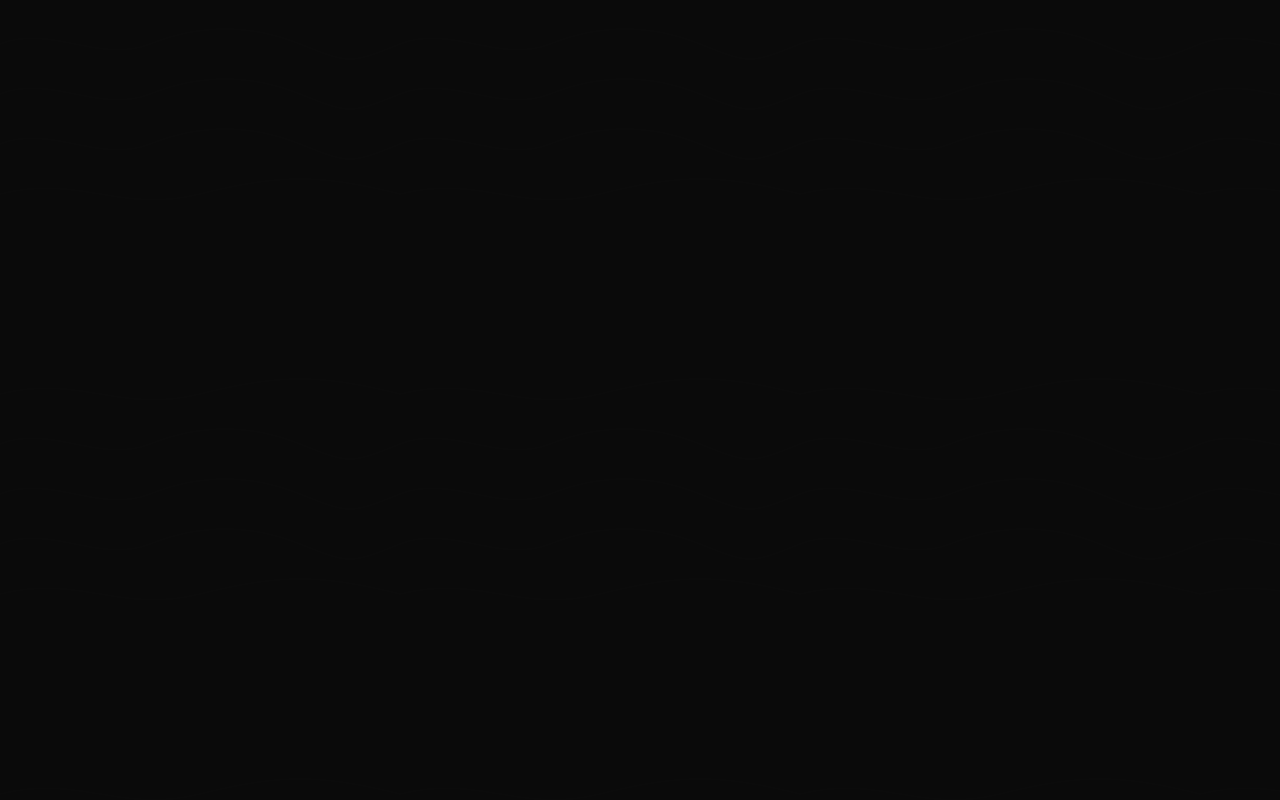
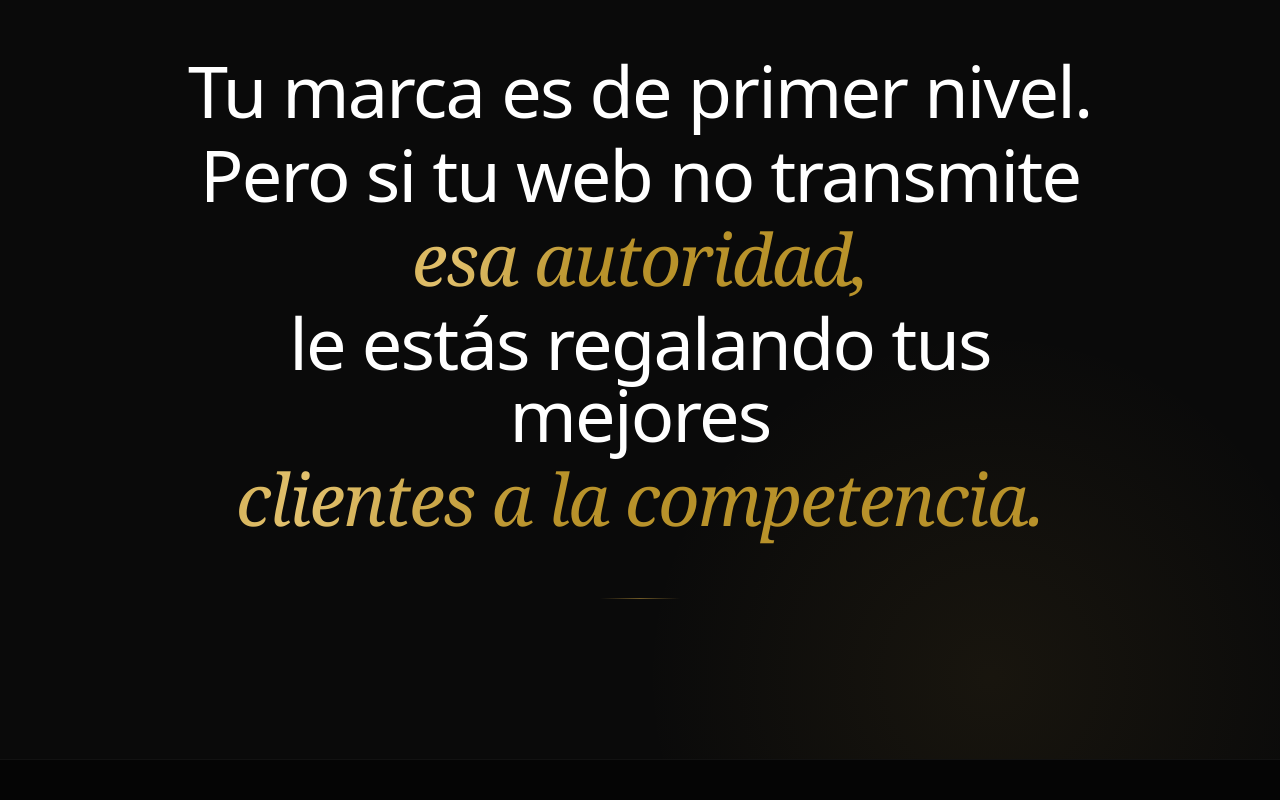
Before and after one commit to 5krbg52hf8-jpg/Studioush, a React (Vite) app: page / in a window 1280 px wide. Shown: the part 1240-2040 px from the top of the page. Built offline with nearby package versions, Linux system fonts and the light colour scheme.

Commit message:
Refining animations, typography, and mobile layout for premium experience

```diff
--- a/src/components/blocks/LandingSections.tsx
+++ b/src/components/blocks/LandingSections.tsx
@@ -115,7 +115,7 @@ export function AuthorityRibbon() {
 
 export function ProblemSection() {
     return (
-        <section id="agency" className="w-full bg-[#0a0a0a] relative z-20">
+        <section id="agency" className="w-full relative z-20">
             <TopographyPattern className="opacity-15" />
             <TextRevealByWord text="Tu marca es de primer nivel. Pero si tu web no transmite esa autoridad, le estás regalando tus mejores clientes a la competencia." />
         </section>
@@ -150,7 +150,7 @@ export function StatsSection() {
                             viewport={{ once: true, margin: "-50px" }}
                             transition={{ duration: 0.8, delay: 0.2, type: "spring", bounce: 0.3 }}
                         >
-                            <div className="bg-white/[0.02] border border-white/10 rounded-3xl p-8 flex flex-col justify-center glass backdrop-blur-md h-full hover:border-[var(--gold)]/30 hover:shadow-[0_0_40px_rgba(201,169,110,0.08)] transition-all duration-700 group">
+                            <div className="bg-white/[0.02] border border-white/10 rounded-3xl p-8 flex flex-col justify-center glass backdrop-blur-md h-full hover:border-[var(--gold)]/30 hover:shadow-[0_0_40px_rgba(232,197,71,0.15)] transition-all duration-700 group">
                                 <p className="text-6xl font-light text-white mb-2 group-hover:text-gold transition-colors duration-500">0%</p>
                                 <p className="text-xs uppercase tracking-widest text-white/50 font-medium">Plantillas Genéricas</p>
                             </div>
@@ -163,7 +163,7 @@ export function StatsSection() {
                             viewport={{ once: true, margin: "-50px" }}
                             transition={{ duration: 0.8, delay: 0.4, type: "spring", bounce: 0.3 }}
                         >
-                            <div className="bg-white/[0.02] border border-white/10 rounded-3xl p-8 flex flex-col justify-center glass backdrop-blur-md h-full hover:border-[var(--gold)]/30 hover:shadow-[0_0_40px_rgba(201,169,110,0.08)] transition-all duration-700 group">
+                            <div className="bg-white/[0.02] border border-white/10 rounded-3xl p-8 flex flex-col justify-center glass backdrop-blur-md h-full hover:border-[var(--gold)]/30 hover:shadow-[0_0_40px_rgba(232,197,71,0.15)] transition-all duration-700 group">
                                 <p className="text-6xl font-light text-white mb-2 group-hover:text-gold transition-colors duration-500">&lt; 3s</p>
                                 <p className="text-xs uppercase tracking-widest text-white/50 font-medium">Tiempo de Carga</p>
                             </div>
@@ -177,7 +177,7 @@ export function StatsSection() {
                             transition={{ duration: 0.8, delay: 0.6, type: "spring", bounce: 0.3 }}
                             className="md:col-span-2"
                         >
-                            <div className="bg-white/[0.02] border border-white/10 rounded-3xl p-8 flex flex-col justify-center glass backdrop-blur-md h-full hover:border-[var(--gold)]/30 hover:shadow-[0_0_40px_rgba(201,169,110,0.08)] transition-all duration-700 group">
+                            <div className="bg-white/[0.02] border border-white/10 rounded-3xl p-8 flex flex-col justify-center glass backdrop-blur-md h-full hover:border-[var(--gold)]/30 hover:shadow-[0_0_40px_rgba(232,197,71,0.15)] transition-all duration-700 group">
                                 <p className="text-6xl font-light text-white mb-2 group-hover:text-gold transition-colors duration-500">100%</p>
                                 <p className="text-xs uppercase tracking-widest text-white/50 font-medium">Arquitectura Digital a Medida</p>
                             </div>
@@ -603,15 +603,15 @@ export function FooterSection() {
                     className="text-center mb-32"
                 >
 
-                    <h2 className="text-4xl sm:text-5xl md:text-7xl font-light text-white tracking-tight mb-8 drop-shadow-2xl">
-                        Dejá de competir por precio.<br/>
-                        <span className="font-serif italic text-gold inline-flex flex-wrap items-baseline gap-x-3 sm:gap-x-4">
-                            Empezá a competir por
+                    <h2 className="text-3xl sm:text-5xl md:text-7xl font-light text-white tracking-tight mb-8 drop-shadow-2xl">
+                        Dejá de competir por precio.<br className="hidden sm:block" />
+                        <span className="font-serif italic text-gold inline-flex flex-wrap items-baseline gap-x-2 sm:gap-x-4 mt-2 sm:mt-0">
+                            Empezá a competir <span className="whitespace-nowrap">por
                             <RotatingText
                                 words={["autoridad.", "calidad.", "presencia.", "impacto.", "excelencia."]}
                                 interval={2500}
-                                className="inline-flex !h-[1.2em] !w-auto text-gold"
-                            />
+                                className="inline-flex !h-[1.2em] !w-auto text-gold ml-2"
+                            /></span>
                         </span>
                     </h2>
                     <p className="text-white/50 text-lg font-light leading-relaxed max-w-2xl mx-auto mb-16">
--- /dev/null
+++ b/src/components/ui/sparkles-text.tsx
@@ -0,0 +1,112 @@
+import { useEffect, useState, type CSSProperties, type FC } from "react";
+import { motion } from "framer-motion";
+import { cn } from "../../lib/utils";
+
+interface Sparkle {
+  id: string;
+  x: string;
+  y: string;
+  color: string;
+  delay: number;
+  scale: number;
+  lifespan: number;
+}
+
+interface SparklesTextProps {
+  className?: string;
+  text: string;
+  sparklesCount?: number;
+  colors?: {
+    first: string;
+    second: string;
+  };
+}
+
+/**
+ * SparklesText — Animated sparkle/star particles float over the text.
+ * Adapted from MagicUI SparklesText component.
+ * Uses premium gold palette for Studio Ush.
+ */
+export const SparklesText: FC<SparklesTextProps> = ({
+  text,
+  colors = { first: "#D4A844", second: "#E2C16E" },
+  className,
+  sparklesCount = 12,
+}) => {
+  const [sparkles, setSparkles] = useState<Sparkle[]>([]);
+
+  useEffect(() => {
+    const generateStar = (): Sparkle => {
+      const starX = `${Math.random() * 100}%`;
+      const starY = `${Math.random() * 100}%`;
+      const color = Math.random() > 0.5 ? colors.first : colors.second;
+      const delay = Math.random() * 2;
+      const scale = Math.random() * 1 + 0.3;
+      const lifespan = Math.random() * 10 + 5;
+      const id = `${starX}-${starY}-${Date.now()}-${Math.random()}`;
+      return { id, x: starX, y: starY, color, delay, scale, lifespan };
+    };
+
+    const initializeStars = () => {
+      const newSparkles = Array.from({ length: sparklesCount }, generateStar);
+      setSparkles(newSparkles);
+    };
+
+    const updateStars = () => {
+      setSparkles((currentSparkles) =>
+        currentSparkles.map((star) => {
+          if (star.lifespan <= 0) {
+            return generateStar();
+          } else {
+            return { ...star, lifespan: star.lifespan - 0.1 };
+          }
+        })
+      );
+    };
+
+    initializeStars();
+    const interval = setInterval(updateStars, 100);
+    return () => clearInterval(interval);
+  }, [colors.first, colors.second, sparklesCount]);
+
+  return (
+    <span
+      className={cn("relative inline-block", className)}
+      style={
+        {
+          "--sparkles-first-color": colors.first,
+          "--sparkles-second-color": colors.second,
+        } as CSSProperties
+      }
+    >
+      {sparkles.map((sparkle) => (
+        <SparkleIcon key={sparkle.id} {...sparkle} />
+      ))}
+      {text}
+    </span>
+  );
+};
+
+const SparkleIcon: FC<Sparkle> = ({ id, x, y, color, delay, scale }) => {
+  return (
+    <motion.svg
+      key={id}
+      className="pointer-events-none absolute z-20"
+      initial={{ opacity: 0, left: x, top: y }}
+      animate={{
+        opacity: [0, 1, 0],
+        scale: [0, scale, 0],
+        rotate: [75, 120, 150],
+      }}
+      transition={{ duration: 0.8, repeat: Infinity, delay }}
+      width="21"
+      height="21"
+      viewBox="0 0 21 21"
+    >
+      <path
+        d="M9.82531 0.843845C10.0553 0.215178 10.9446 0.215178 11.1746 0.843845L11.8618 2.72026C12.4006 4.19229 12.3916 6.39157 13.5 7.5C14.6084 8.60843 16.8077 8.59935 18.2797 9.13822L20.1561 9.82534C20.7858 10.0553 20.7858 10.9447 20.1561 11.1747L18.2797 11.8618C16.8077 12.4007 14.6084 12.3916 13.5 13.5C12.3916 14.6084 12.4006 16.8077 11.8618 18.2798L11.1746 20.1562C10.9446 20.7858 10.0553 20.7858 9.82531 20.1562L9.13819 18.2798C8.59932 16.8077 8.60843 14.6084 7.5 13.5C6.39157 12.3916 4.19225 12.4007 2.72023 11.8618L0.843814 11.1747C0.215148 10.9447 0.215148 10.0553 0.843814 9.82534L2.72023 9.13822C4.19225 8.59935 6.39157 8.60843 7.5 7.5C8.60843 6.39157 8.59932 4.19229 9.13819 2.72026L9.82531 0.843845Z"
+        fill={color}
+      />
+    </motion.svg>
+  );
+};
--- a/src/components/ui/text-reveal.tsx
+++ b/src/components/ui/text-reveal.tsx
@@ -1,70 +1,157 @@
 import { useRef } from "react";
-import type { FC, ReactNode } from "react";
-import { motion, MotionValue, useScroll, useTransform } from "framer-motion";
+import type { FC } from "react";
+import { motion, useInView } from "framer-motion";
 import { cn } from "../../lib/utils";
+import { SparklesText } from "./sparkles-text";
 
 interface TextRevealByWordProps {
   text: string;
   className?: string;
 }
 
+/**
+ * Ultra-premium cinematic text reveal with SparklesText effect.
+ *
+ * Features:
+ * - Line-by-line blur→clear reveal with stagger
+ * - Animated golden sparkle particles on highlighted phrases
+ * - Gold shimmer gradient + sparkles on key emotional lines
+ * - Animated ambient gold glow backdrop
+ * - Uniform text sizing — no jarring size differences
+ * - Compact vertical padding — no excessive whitespace
+ *
+ * Mobile-first: all text sizes are generous and readable.
+ */
 export const TextRevealByWord: FC<TextRevealByWordProps> = ({
   text,
   className,
 }) => {
-  const targetRef = useRef<HTMLDivElement | null>(null);
+  const containerRef = useRef<HTMLDivElement | null>(null);
+  const isInView = useInView(containerRef, { once: true, margin: "-10%" });
 
-  const { scrollYProgress } = useScroll({
-    target: targetRef,
-    offset: ["start start", "end end"],
-  });
-  const words = text.split(" ");
-
-  // Fade in when entering, fade out when leaving — text visible during scroll
-  const panelOpacity = useTransform(scrollYProgress, [0, 0.05, 0.9, 1], [0, 1, 1, 0]);
+  const lines = splitIntoLines(text);
 
   return (
-    <div ref={targetRef} className={cn("relative z-0 h-[300vh]", className)}>
-      {/* Fixed panel — replaces sticky to avoid overflow ancestor issues */}
+    <div
+      ref={containerRef}
+      className={cn(
+        "relative z-20 w-full bg-[#0a0a0a] py-20 sm:py-24 md:py-32 lg:py-40 overflow-hidden",
+        className
+      )}
+    >
+      {/* Animated ambient glow — warm gold radial */}
       <motion.div
-        style={{ opacity: panelOpacity }}
-        className="fixed top-0 left-0 right-0 h-[100dvh] flex items-center justify-center z-30 pointer-events-none bg-[#0a0a0a]"
-      >
-        <p className="flex flex-wrap max-w-5xl p-5 text-3xl font-light text-white/20 md:p-8 md:text-5xl lg:p-10 lg:text-6xl xl:text-7xl">
-          {words.map((word, i) => {
-            // Map each word to a compressed range (15%-85% of scroll)
-            // This makes the text illuminate faster
-            const wordStart = 0.15 + (i / words.length) * 0.7;
-            const wordEnd = wordStart + (1 / words.length) * 0.7;
-            return (
-              <Word key={i} progress={scrollYProgress} range={[wordStart, wordEnd]}>
-                {word}
-              </Word>
-            );
-          })}
-        </p>
-      </motion.div>
+        initial={{ opacity: 0, scale: 0.8 }}
+        animate={isInView ? { opacity: 1, scale: 1 } : {}}
+        transition={{ duration: 2.5, ease: "easeOut" }}
+        className="absolute top-1/2 left-1/2 -translate-x-1/2 -translate-y-1/2 w-[400px] h-[400px] sm:w-[500px] sm:h-[500px] md:w-[700px] md:h-[700px] pointer-events-none"
+        style={{
+          background: "radial-gradient(circle at center, rgba(212,168,68,0.07) 0%, rgba(212,168,68,0.03) 40%, transparent 70%)",
+        }}
+      />
+
+      <div className="max-w-5xl mx-auto px-5 sm:px-6 md:px-8 lg:px-10">
+        <div className="flex flex-col items-center text-center gap-1 sm:gap-2 md:gap-3">
+          {lines.map((line, i) => (
+            <motion.div
+              key={i}
+              initial={{
+                opacity: 0,
+                filter: "blur(14px)",
+                y: 35,
+                scale: 0.96,
+              }}
+              animate={
+                isInView
+                  ? {
+                      opacity: 1,
+                      filter: "blur(0px)",
+                      y: 0,
+                      scale: 1,
+                    }
+                  : {}
+              }
+              transition={{
+                duration: 0.9,
+                delay: 0.1 + i * 0.15,
+                ease: [0.22, 1, 0.36, 1],
+              }}
+              className="block will-change-[filter,opacity,transform]"
+            >
+              {line.highlight ? (
+                <span
+                  className={cn(
+                    "text-gold-shimmer font-serif italic font-medium",
+                    "text-[1.6rem] sm:text-[2rem] md:text-5xl lg:text-6xl xl:text-7xl",
+                    "leading-[1.3] tracking-tight"
+                  )}
+                >
+                  {line.text}
+                </span>
+              ) : (
+                <span
+                  className={cn(
+                    "text-white font-light",
+                    "text-[1.6rem] sm:text-[2rem] md:text-5xl lg:text-6xl xl:text-7xl",
+                    "leading-[1.3] tracking-tight"
+                  )}
+                >
+                  {line.text}
+                </span>
+              )}
+            </motion.div>
+          ))}
+        </div>
+
+        {/* Decorative animated gold line */}
+        <motion.div
+          initial={{ scaleX: 0, opacity: 0 }}
+          animate={isInView ? { scaleX: 1, opacity: 1 } : {}}
+          transition={{
+            duration: 1.8,
+            delay: lines.length * 0.15 + 0.5,
+            ease: [0.22, 1, 0.36, 1],
+          }}
+          className="mx-auto mt-10 sm:mt-12 md:mt-16 w-20 h-px origin-center"
+          style={{
+            background: "linear-gradient(90deg, transparent, rgba(212,168,68,0.5), transparent)",
+          }}
+        />
+      </div>
     </div>
   );
 };
 
-interface WordProps {
-  children: ReactNode;
-  progress: MotionValue<number>;
-  range: [number, number];
+interface LineData {
+  text: string;
+  highlight: boolean;
 }
 
-const Word: FC<WordProps> = ({ children, progress, range }) => {
-  const opacity = useTransform(progress, range, [0, 1]);
-  return (
-    <span className="xl:lg-3 relative mx-1 lg:mx-2.5">
-      <span className="absolute opacity-10">{children}</span>
-      <motion.span
-        style={{ opacity: opacity }}
-        className="text-white drop-shadow-lg will-change-[opacity]"
-      >
-        {children}
-      </motion.span>
-    </span>
-  );
-};
+/**
+ * Splits the agency message into balanced line fragments.
+ * Optimized for mobile readability — no orphaned single words.
+ * Key emotional phrases are highlighted with sparkles + gold shimmer.
+ */
+function splitIntoLines(text: string): LineData[] {
+  if (text.includes("primer nivel")) {
+    return [
+      { text: "Tu marca es de primer nivel.", highlight: false },
+      { text: "Pero si tu web no transmite", highlight: false },
+      { text: "esa autoridad,", highlight: true },
+      { text: "le estás regalando tus mejores", highlight: false },
+      { text: "clientes a la competencia.", highlight: true },
+    ];
+  }
+
+  // Fallback
+  const words = text.split(" ");
+  const chunkSize = Math.ceil(words.length / 4);
+  const lines: LineData[] = [];
+  for (let i = 0; i < words.length; i += chunkSize) {
+    lines.push({
+      text: words.slice(i, i + chunkSize).join(" "),
+      highlight: i === chunkSize,
+    });
+  }
+  return lines;
+}
--- a/src/index.css
+++ b/src/index.css
@@ -25,10 +25,11 @@
     --input: 240 3.7% 15.9%;
     --ring: 240 4.9% 83.9%;
 
-    /* Champagne Gold Palette */
-    --gold: #C9A96E;
-    --gold-light: #D4B980;
-    --gold-dark: #A8874E;
+    /* Premium Gold Palette — warm, rich, luxury */
+    --gold: #D4A844;
+    --gold-light: #E2C16E;
+    --gold-dark: #B8922A;
+    --gold-rgb: 212, 168, 68;
   }
 }
 
@@ -39,11 +40,13 @@
   html {
     scroll-behavior: smooth;
     scroll-padding-top: 120px;
+    overflow-x: clip;
   }
   body {
     @apply bg-background text-foreground;
     font-feature-settings: "rlig" 1, "calt" 1;
     font-family: 'Inter', system-ui, sans-serif;
+    overflow-x: clip;
   }
 }
 
@@ -56,10 +59,12 @@
   background: radial-gradient(circle at center, transparent 0%, rgba(0, 0, 0, 0.4) 100%);
 }
 
-/* Champagne Gold accent text */
+/* Premium Gold accent text (no neon glow) */
 .text-gold {
-  color: var(--gold);
-  text-shadow: 0 0 30px rgba(201, 169, 110, 0.3), 0 0 60px rgba(201, 169, 110, 0.1);
+  background: linear-gradient(135deg, var(--gold-light), var(--gold), var(--gold-dark));
+  -webkit-background-clip: text;
+  -webkit-text-fill-color: transparent;
+  background-clip: text;
 }
 
 .text-gold-subtle {
@@ -68,3 +73,25 @@
   -webkit-text-fill-color: transparent;
   background-clip: text;
 }
+
+/* Shimmer animation for premium text sections */
+@keyframes gold-shimmer {
+  0% { background-position: -200% center; }
+  100% { background-position: 200% center; }
+}
+
+.text-gold-shimmer {
+  background: linear-gradient(
+    110deg,
+    var(--gold-dark) 0%,
+    var(--gold-dark) 35%,
+    var(--gold-light) 50%,
+    var(--gold-dark) 65%,
+    var(--gold-dark) 100%
+  );
+  background-size: 200% 100%;
+  -webkit-background-clip: text;
+  -webkit-text-fill-color: transparent;
+  background-clip: text;
+  animation: gold-shimmer 4s linear infinite;
+}
```
Also changed, not shown: src/components/blocks/HeroSection.tsx (+10 -10 lines).
